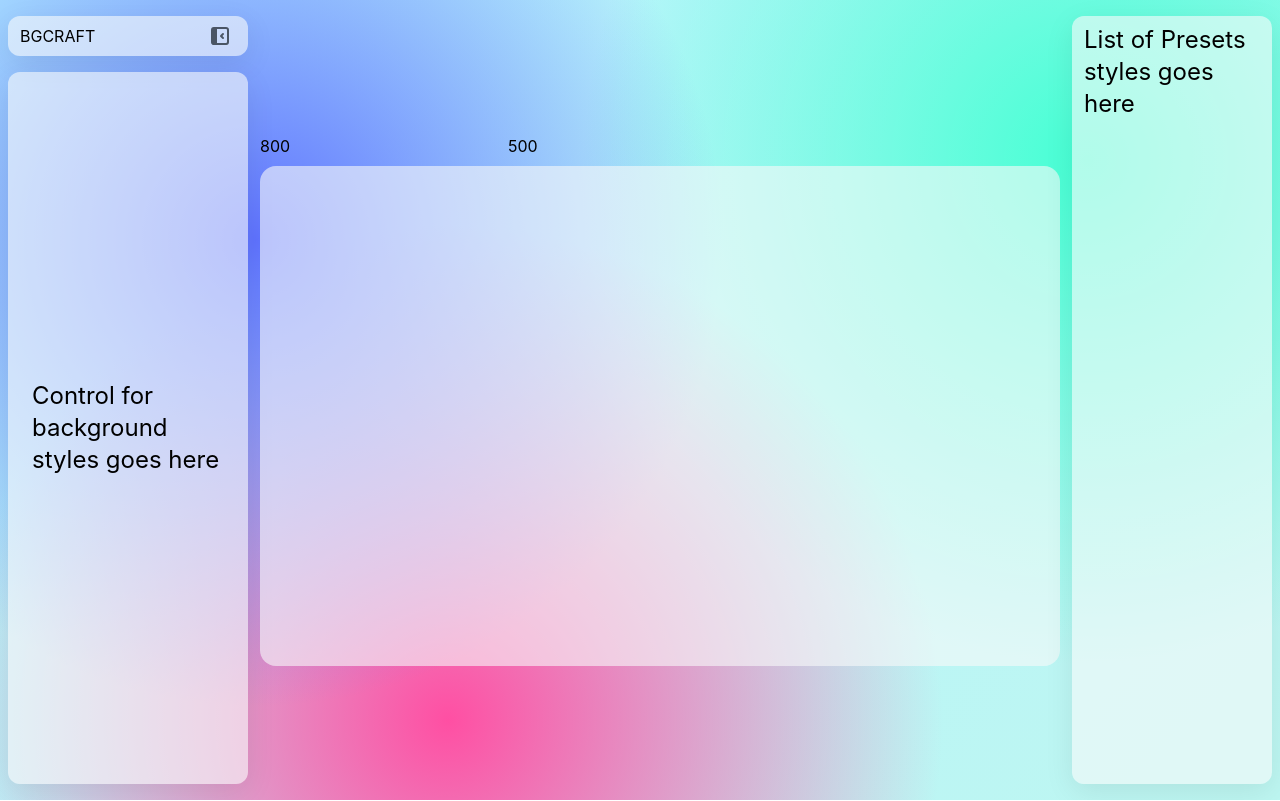
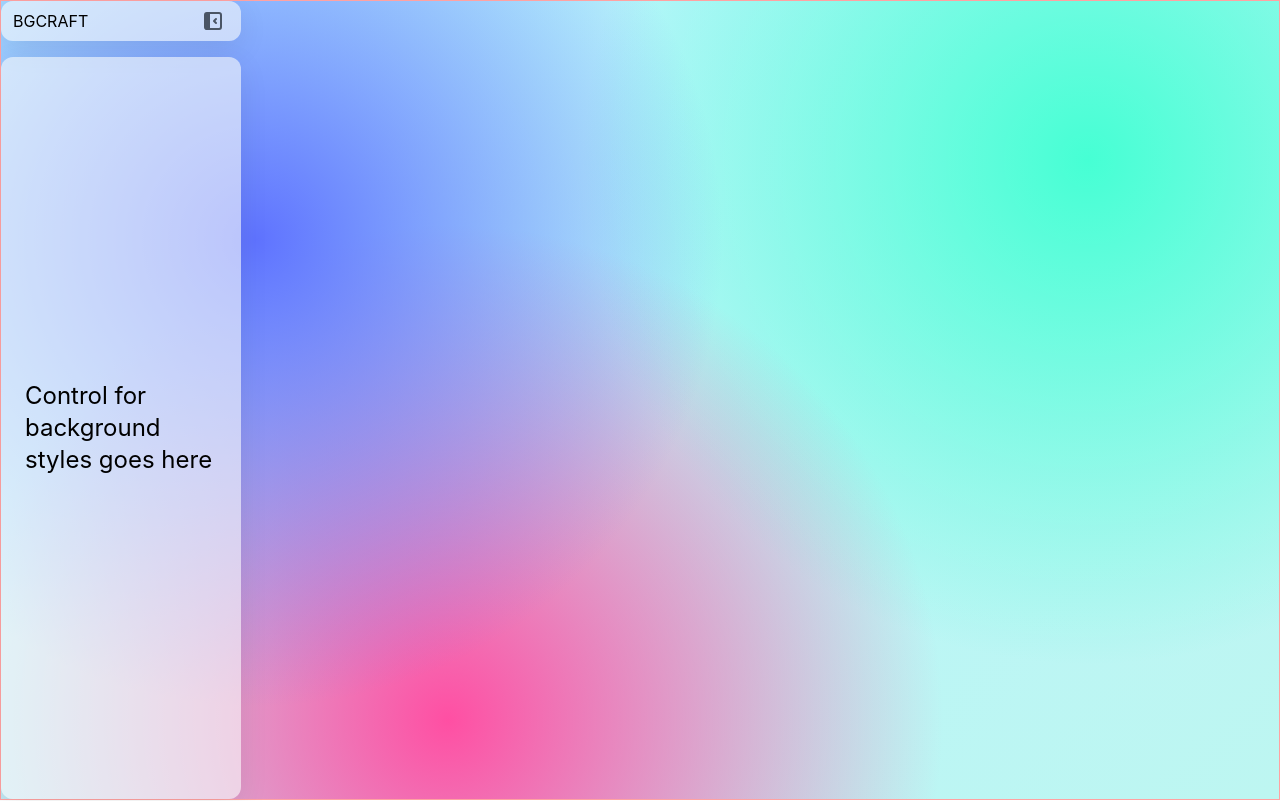
Before and after one commit to nilsyntax/bgcft, a React (Vite) app: page / in a window 1280 px wide. Shown: the top 801 px of the page. Built offline with nearby package versions, Linux system fonts and the light colour scheme.

Commit message:
Minor Layout update

```diff
--- a/src/layout/Layout.tsx
+++ b/src/layout/Layout.tsx
@@ -1,17 +1,21 @@
 import Sidebar from "./Sidebar"
 import PreviewArea from "./PreviewArea"
-import StyleList from "./PresetList"
+import PresetList from "./PresetList"
+import Button from "../components/Button"
 
-function Area(){
-   // I can do it here
+function Layout(){
+   const clickHandle = () => {
+      console.log("Button Clicked");
+   }
 
    return (
-      <div id="area" className="w-full h-full flex px-2 py-4">
+      <div id="area" className="relative h-full border border-red-300">
          <Sidebar/>
          <PreviewArea/>
-         <StyleList/>
+         <PresetList/>
+         <Button value="Randomize" onClickAction={clickHandle}/>
       </div>
    )
 }
 
-export default Area
+export default Layout
--- a/src/layout/PresetList.tsx
+++ b/src/layout/PresetList.tsx
@@ -1,11 +1,13 @@
-function StylePresetPanel(){
+function PresetList(){
    return (
       <>
-         <div className="h-full w-50 min-w-50 rounded-xl bg-gray-50/60 px-3 py-2 shadow-[0_8px_30px_rgba(0,0,0,0.08)]">
-            <p className="text-2xl">List of Presets styles goes here</p>
+         <div className="w-50 min-w-50 rounded-xl bg-gray-50/60 px-3 py-2 shadow-[0_8px_30px_rgba(0,0,0,0.08)]">
+            <p className="text-2xl">List of Presets goes here</p>
          </div>
       </>
    )
 }
 
-export default StylePresetPanel
+export default PresetList
+
+// absolute top-2 right-2 bottom-2
--- a/src/layout/PreviewArea.tsx
+++ b/src/layout/PreviewArea.tsx
@@ -3,7 +3,7 @@ import PreviewCanvas from "./previewCanvas"
 function PreviewArea() {
    return (
       <>
-         <div className="w-full h-full">
+         <div className=" relative w-full h-full">
             <PreviewCanvas/>
          </div>
       </>
--- a/src/layout/Sidebar.tsx
+++ b/src/layout/Sidebar.tsx
@@ -1,4 +1,4 @@
-import HidePanel  from "@/assets/icons/hidepanel.svg?react";
+import HidePanel from "@/assets/icons/hidepanel.svg?react";
 
 
 function Sidebar() {
@@ -12,7 +12,7 @@ function Sidebar() {
             </div>
 
             <div className="flex justify-between items-center h-full w-full my-0 rounded-xl bg-gray-50/60 px-3 py-1.5 shadow-[0_8px_30px_rgba(0,0,0,0.08)]">
-            <p className="px-3 py-1.5 text-2xl">Control for background styles goes here</p>
+               <p className="px-3 py-1.5 text-2xl">Control for background styles goes here</p>
             </div>
          </div>
       </>
```
